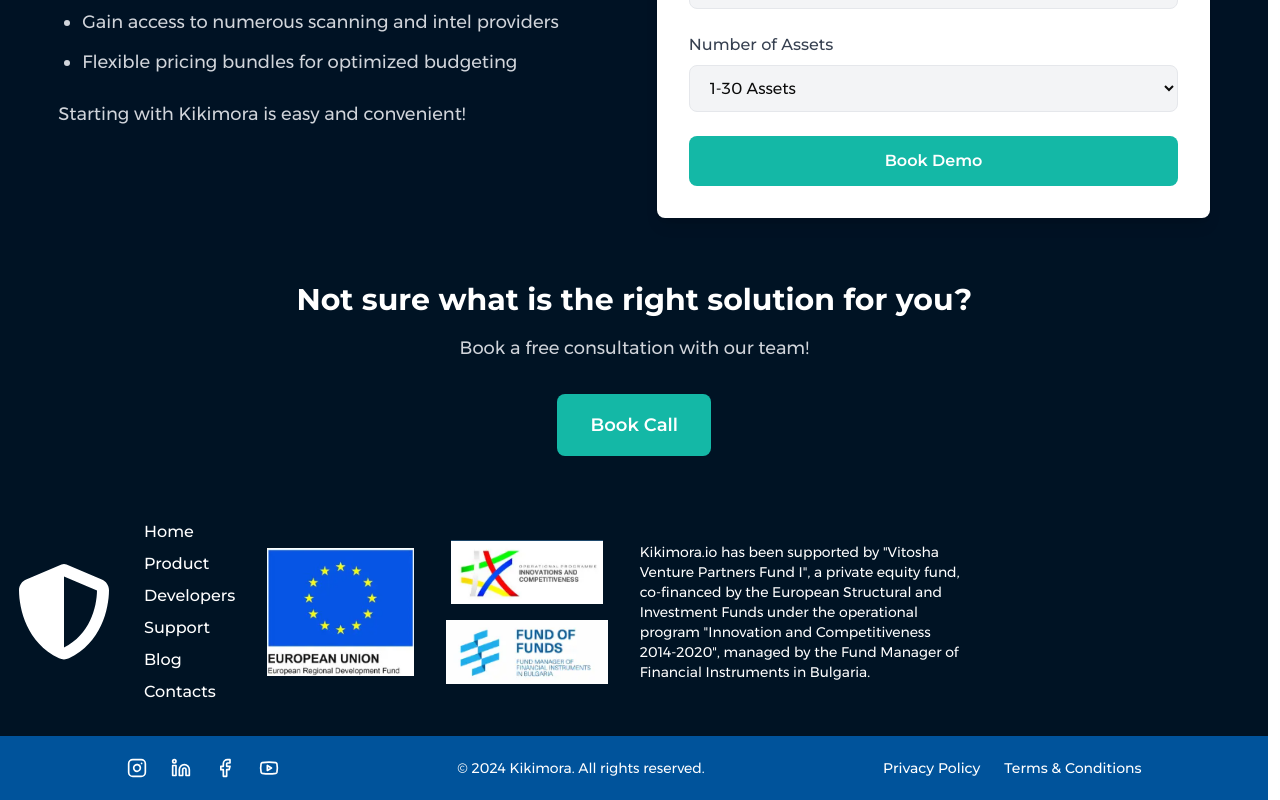
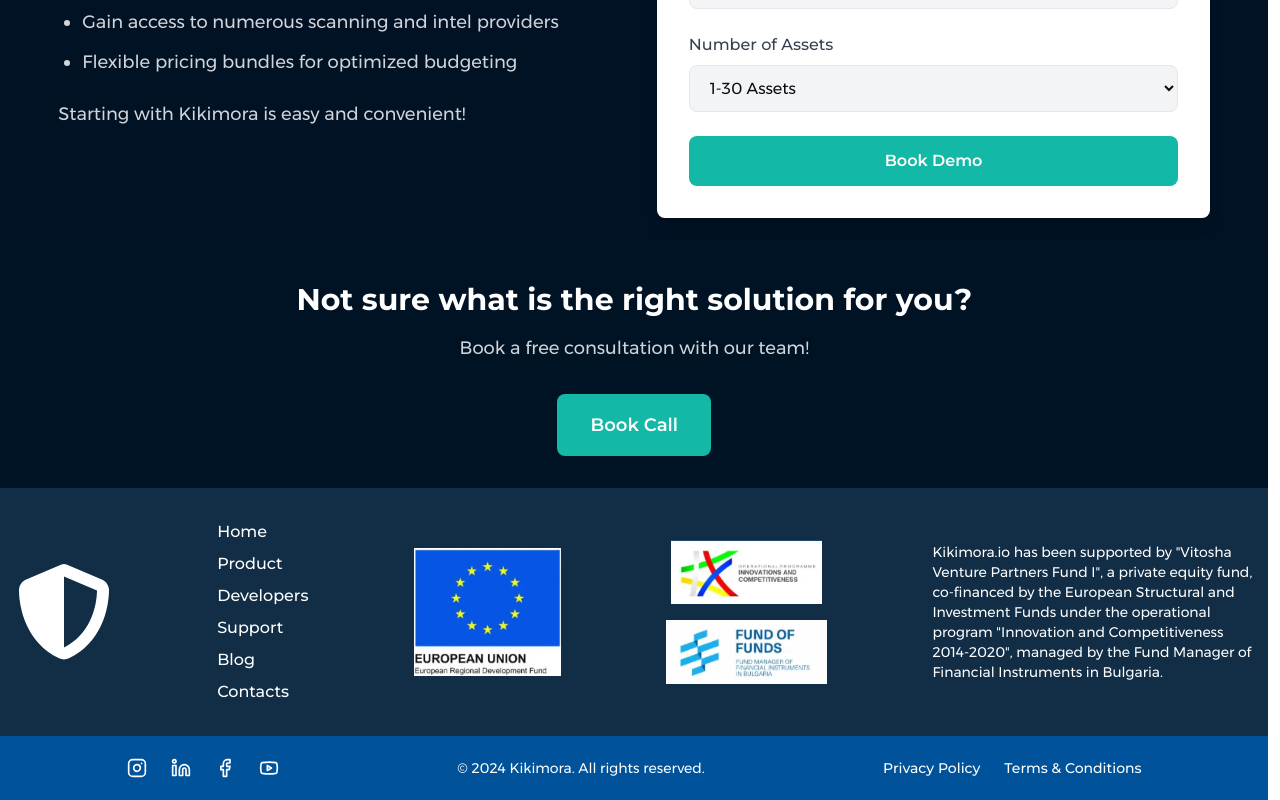
Before and after one commit to NikolaSirakov3/Kikimora-website, a React (Vite) app: page /mssp in a window 1280 px wide. Shown: the part 852-1652 px from the top of the page. Built offline with nearby package versions, Linux system fonts and the light colour scheme.

Commit message:
Refactor EUFunding component to improve layout and styling; update background color and adjust flex properties for better alignment of elements, enhancing overall user experience.

```diff
--- a/src/components/shared/EUFunding.tsx
+++ b/src/components/shared/EUFunding.tsx
@@ -3,15 +3,15 @@ import { FaShieldHalved } from "react-icons/fa6";
 
 export function EUFunding() {
   return (
-    <div className="w-full bg-[#001324] py-8">
-      <div className="max-w-[1400px] mx-auto px-4 flex items-center">
+    <div className="w-full bg-[#122e46] py-8">
+      <div className="max-w-[1400px] mx-auto px-4 flex items-center justify-between">
         {/* Shield Logo */}
-        <div className="mr-8">
+        <div className="flex-shrink-0">
           <FaShieldHalved className="w-24 h-24 text-white" />
         </div>
 
         {/* Navigation Buttons */}
-        <nav className="flex flex-col gap-2 mr-8">
+        <nav className="flex flex-col gap-2 flex-shrink-0">
           <a href="/" className="text-white hover:text-gray-300">
             Home
           </a>
@@ -33,7 +33,7 @@ export function EUFunding() {
         </nav>
 
         {/* EU Flag */}
-        <div className="mr-8">
+        <div className="flex-shrink-0">
           <img
             src="/eu-flag.png"
             alt="European Union Flag"
@@ -42,7 +42,7 @@ export function EUFunding() {
         </div>
 
         {/* Innovation and Funds Logos */}
-        <div className="flex flex-col gap-4 mr-8">
+        <div className="flex flex-col gap-4 flex-shrink-0">
           <img
             src="/innovation.png"
             alt="Innovation and Competitiveness Logo"
@@ -56,7 +56,7 @@ export function EUFunding() {
         </div>
 
         {/* Funding Text */}
-        <div className="max-w-xs">
+        <div className="max-w-xs flex-shrink-0">
           <p className="text-white text-sm">
             Kikimora.io has been supported by "Vitosha Venture Partners Fund I",
             a private equity fund, co-financed by the European Structural and
```
